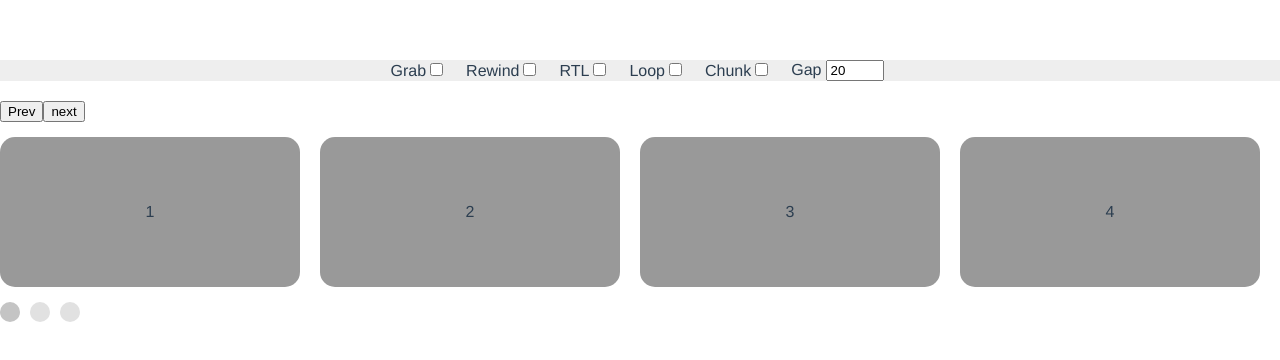
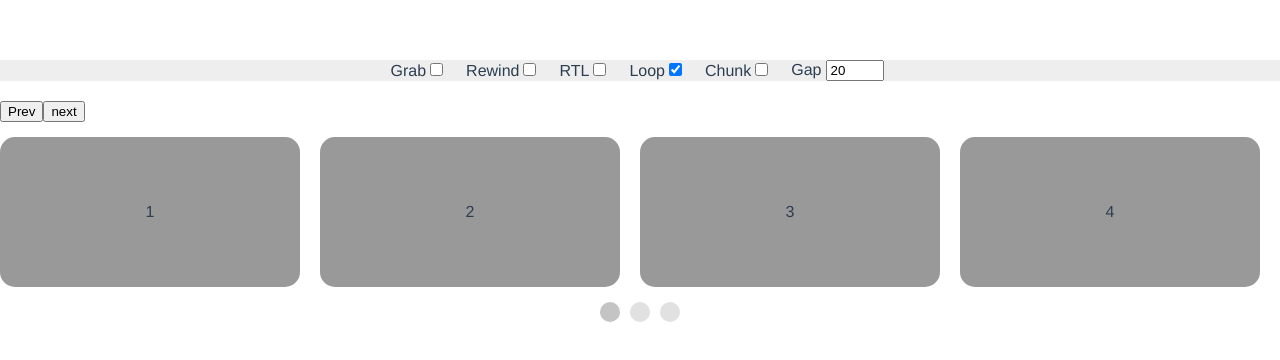
Before and after one commit to PouryaTak/vue-component-carousel, a Vue app: page / in a window 1280 px wide. Shown: the top 360 px of the page. Built offline with nearby package versions, Linux system fonts and the light colour scheme.

Commit message:
add primary loop function

```diff
--- a/src/App.vue
+++ b/src/App.vue
@@ -10,7 +10,7 @@
     >
       <div style="margin: 0 10px">
         <label for="grab">Grab</label>
-        <input type="checkbox" name="grab" id="grab" @change="grab = !grab" />
+        <input type="checkbox" name="grab" id="grab" @change="grab = !grab" :checked="grab"/>
       </div>
       <div style="margin: 0 10px">
         <label for="rewind">Rewind</label>
@@ -18,20 +18,20 @@
           type="checkbox"
           name="rewind"
           id="rewind"
-          @change="rewind = !rewind"
+          @change="rewind = !rewind" :checked="rewind"
         />
       </div>
       <div style="margin: 0 10px">
         <label for="rtl">RTL</label>
-        <input type="checkbox" name="rtl" id="rtl" @change="rtl = !rtl" />
+        <input type="checkbox" name="rtl" id="rtl" @change="rtl = !rtl" :checked="rtl"/>
       </div>
       <div style="margin: 0 10px">
         <label for="loop">Loop</label>
-        <input type="checkbox" name="loop" id="loop" @change="loop = !loop" />
+        <input type="checkbox" name="loop" id="loop" @change="loop = !loop" :checked="loop" />
       </div>
       <div style="margin: 0 10px">
         <label for="chunk">Chunk</label>
-        <input type="checkbox" name="chunk" id="chunk" @change="chunk = !chunk" />
+        <input type="checkbox" name="chunk" id="chunk" @change="chunk = !chunk" :checked="chunk"/>
       </div>
       <div style="margin: 0 10px">
         <label for="gap">Gap</label>
@@ -66,7 +66,7 @@ export default {
       grab: false,
       rewind: false,
       rtl: false,
-      loop: false,
+      loop: true,
       chunk: false,
       gap: 20
     }
--- a/src/components/PvCarrousel.vue
+++ b/src/components/PvCarrousel.vue
@@ -1,12 +1,12 @@
 <template lang="">
     <div :style="rtl ? 'direction:rtl' : ''">
         <div ref="pv_caro" class="pv_caro">
-            <div ref="pv_container" class="pv_container" @mousedown="grabCursor" @mouseup="releasCursor" :style="{ transform: transform_data, gap: gap +'px'}" :class="grab ? 'grab' : ''">
+            <div ref="pv_container" class="pv_container" @mousedown="grabCursor" @mouseup="releasCursor" :style="{ transform: transform_data, gap: gap +'px',transition: `all ${transition_speed}s ease`}" :class="grab ? 'pv_grab' : ''">
                 <slot/>
             </div>
         </div>
         <div ref="pv_dots" class="pv_dots" v-if="dots">
-          <div ref="pv_dot" class="pv_dot" v-for="i in pages" :key="i" @click="dotFunc(i)" :class="dot == i ? 'opacity':''"></div>
+          <div ref="pv_dot" class="pv_dot" v-for="i in pages" :key="i" @click="dotFunc(i)" :class="dot == i ? 'pv_opacity':''"></div>
         </div>
     </div>
 </template>
@@ -31,256 +31,304 @@
 // ? ToDo grab function
 
 export default {
-  name: 'PvCarrousel',
-  data () {
+  name: "PvCarrousel",
+  data() {
     return {
       width_of_viewport_container: null,
       width_of_card: null,
       transformation_value: 0,
-      transform_data: 'translateX(0px)',
+      transform_data: "translateX(0px)",
+      all_cards: null,
       number_of_all_cards: null,
+      cards_container: null,
       width_of_cards_container: null,
       initIndex: 1,
       grabbing: false,
       arr: [],
       mouseMove: 0,
       pages: null,
-      dot: 1
-    }
+      dot: 1,
+      transition_speed: 0.3,
+    };
   },
   props: {
     rewind: {
       type: Boolean,
-      default: false
+      default: false,
     },
     rtl: {
       type: Boolean,
-      default: false
+      default: false,
     },
     grab: {
       type: Boolean,
-      default: false
+      default: false,
     },
     loop: {
       type: Boolean,
-      default: false
+      default: false,
     },
     gap: {
       type: Number,
-      default: 10
+      default: 10,
     },
     dots: {
       type: Boolean,
-      default: true
+      default: true,
     },
     chunk: {
       type: Boolean,
-      default: false
-    }
+      default: false,
+    },
   },
-  mounted () {
+  mounted() {
     if (process.browser) {
-      this.width_of_card = document.querySelector('.pv_card').clientWidth
-      this.width_of_cards_container = this.$refs.pv_container.clientWidth
-      this.width_of_viewport_container = this.$refs.pv_caro.clientWidth
-      this.number_of_all_cards = document.querySelectorAll('.pv_card').length
-      this.pages = Math.round(this.number_of_chunks)
-      console.log(Math.round(this.number_of_chunks))
+      this.width_of_card = document.querySelector(".pv_card").clientWidth;
+      this.cards_container = this.$refs.pv_container;
+      this.width_of_cards_container = this.cards_container.clientWidth;
+      this.width_of_viewport_container = this.$refs.pv_caro.clientWidth;
+      this.all_cards = document.querySelectorAll(".pv_card");
+      this.number_of_all_cards = this.all_cards.length;
+      this.pages = Math.round(this.number_of_chunks);
+      if (this.loop) {
+        this.all_cards.forEach((card) => {
+          this.cards_container.appendChild(card.cloneNode(true));
+        });
+      }
     }
   },
   computed: {
-    number_of_cards_in_chunk () {
+    number_of_cards_in_chunk() {
       // how many cards can be seen in a viewport
       const initial_value =
-        this.width_of_viewport_container / (this.width_of_card + this.gap)
+        this.width_of_viewport_container / (this.width_of_card + this.gap);
       const total_width_of_cards =
-        this.width_of_viewport_container - Math.floor(initial_value) * this.gap
-      return total_width_of_cards / this.width_of_card
+        this.width_of_viewport_container - Math.floor(initial_value) * this.gap;
+      return total_width_of_cards / this.width_of_card;
     },
-    number_of_chunks () {
+    number_of_chunks() {
       // think of it as dots in carousel
       return (
         this.width_of_cards_container /
         (this.number_of_cards_in_chunk * this.width_of_card +
           (this.number_of_cards_in_chunk - 1) * this.gap)
-      )
+      );
     },
-    extra_width () {
+    extra_width() {
       const extra =
-        (1 - (this.number_of_cards_in_chunk % 1)) * this.width_of_card
-      return extra == this.width_of_card ? extra + this.gap : extra
+        (1 - (this.number_of_cards_in_chunk % 1)) * this.width_of_card;
+      return extra == this.width_of_card ? extra + this.gap : extra;
 
       // return ((this.width_of_cards_container/this.width_of_viewport_container) % 1) * this.width_of_viewport_container
     },
-    lastIndex () {
+    lastIndex() {
       return (
         this.number_of_all_cards - Math.floor(this.number_of_cards_in_chunk)
-      )
+      );
     },
-    direction () {
+    direction() {
       if (this.transformation_value < 0) {
-        return 0
+        return 0;
       }
       if (this.rtl) {
-        return this.transformation_value
+        return this.transformation_value;
       } else {
-        return this.transformation_value * -1
+        return this.transformation_value * -1;
       }
-    }
+    },
   },
   methods: {
-    moveNxt () {
+    moveNxt() {
       if (this.chunk) {
         this.dotFunc(
           this.dot == this.pages ? (this.rewind ? 1 : this.pages) : ++this.dot
-        )
-        return
+        );
+        return;
       }
-      if (!this.rewind && this.initIndex > this.lastIndex) {
-        return
+      if (!this.loop && !this.rewind && this.initIndex > this.lastIndex) {
+        return;
       }
       if (this.rewind && this.initIndex > this.lastIndex) {
-        this.initIndex = 1
-        this.transformation_value = 0
-        this.transform_data = `translateX(${this.direction}px)`
-        return
+        this.initIndex = 1;
+        this.transformation_value = 0;
+        this.transform_data = `translateX(${this.direction}px)`;
+        return;
       }
       if (!this.loop && this.initIndex == this.lastIndex) {
         // when there is a little of last card lefts, (adding an extra_width push)!
-        ++this.initIndex
-        this.transformation_value += this.extra_width
-        this.transform_data = `translateX(${this.direction}px)`
-        return
+        ++this.initIndex;
+        this.transformation_value += this.extra_width;
+        this.transform_data = `translateX(${this.direction}px)`;
+        return;
       }
-      if (this.loop && this.initIndex == this.lastIndex) {
-        alert('bingo')
+
+      // ?------------------------------------- loop --------------------------------------------------
+
+      if (this.loop && this.initIndex == this.number_of_all_cards + 1) {
+        // const cards = document.querySelectorAll(".pv_card");
+        // console.log(cards);
+        // for (let i = 0; i < this.number_of_all_cards * 2; i++) {
+        //   cards[i].remove();
+        // }
+        // this.all_cards.forEach((card) => {
+        //   this.cards_container.appendChild(card.cloneNode(true));
+        // });
+        // document.querySelectorAll(".pv_card").forEach((card) => {
+        //   this.cards_container.appendChild(card.cloneNode(true));
+        // });
+        // this.transition_speed = 0;
+        // this.initIndex = 1;
+        // this.transformation_value = 0;
+        // this.transform_data = `translateX(${this.direction}px)`;
+        return;
       }
-      ++this.initIndex
-      this.transformation_value += this.width_of_card + this.gap
-      this.transform_data = `translateX(${this.direction}px)`
+
+      // ?------------------------------------- loop --------------------------------------------------
+      this.transition_speed = 0.3;
+      ++this.initIndex;
+      this.transformation_value += this.width_of_card + this.gap;
+      this.transform_data = `translateX(${this.direction}px)`;
     },
-    movePrv () {
+    movePrv() {
       if (this.chunk) {
         this.dotFunc(
           this.dot === 1 ? (this.rewind ? this.pages : 1) : --this.dot
-        )
-        return
+        );
+        return;
       }
 
       if (!this.rewind && this.transformation_value <= 0) {
-        return
+        return;
       }
 
       if (
         (this.rewind && this.transformation_value <= 0) ||
         this.initIndex == 1
       ) {
-        this.initIndex = this.lastIndex + 1
+        this.initIndex = this.lastIndex + 1;
         this.transformation_value =
           (this.lastIndex - 1) * (this.width_of_card + this.gap) +
-          this.extra_width
-        this.transform_data = `translateX(${this.direction}px)`
-        return
+          this.extra_width;
+        this.transform_data = `translateX(${this.direction}px)`;
+        return;
       }
 
       if (this.initIndex > this.lastIndex) {
-        --this.initIndex
-        this.transformation_value -= this.extra_width
-        this.transform_data = `translateX(${this.direction}px)`
-        return
+        --this.initIndex;
+        this.transformation_value -= this.extra_width;
+        this.transform_data = `translateX(${this.direction}px)`;
+        return;
       }
-      --this.initIndex
-      this.transformation_value -= this.width_of_card + this.gap
-      this.transform_data = `translateX(${this.direction}px)`
+      --this.initIndex;
+      this.transformation_value -= this.width_of_card + this.gap;
+      this.transform_data = `translateX(${this.direction}px)`;
     },
-    grabMove (e) {
-      this.arr.push(e.clientX)
-      console.log(this.arr[this.arr.length - 1] - this.arr[0])
+    grabMove(e) {
+      this.arr.push(e.clientX);
+      console.log(this.arr[this.arr.length - 1] - this.arr[0]);
       // console.log(this.arr)
       // ------------------------------------------------------------------------------------
-      this.mouseMove = this.arr[this.arr.length - 1] - this.arr[0] // to check the direction of grabbing
+      this.mouseMove = this.arr[this.arr.length - 1] - this.arr[0]; // to check the direction of grabbing
       if (this.mouseMove > 0 && this.transformation_value !== 0) {
-        this.transformation_value -= 10
-        this.transform_data = `translateX(${this.direction}px)`
+        this.transformation_value -= 10;
+        this.transform_data = `translateX(${this.direction}px)`;
       } else if (
         this.mouseMove < 0 &&
         this.transformation_value <=
           (this.width_of_card + this.gap) * (this.lastIndex - 1) +
             this.extra_width
       ) {
-        this.transformation_value += 10
-        this.transform_data = `translateX(${this.direction}px)`
+        this.transformation_value += 10;
+        this.transform_data = `translateX(${this.direction}px)`;
       }
-      console.log(this.mouseMove)
-      console.log(this.transformation_value)
+      console.log(this.mouseMove);
+      console.log(this.transformation_value);
     },
-    grabCursor (e) {
-      const container = document.querySelector('.pv_container')
+    grabCursor(e) {
+      const container = document.querySelector(".pv_container");
       if (this.grab) {
-        this.grabbing = !this.grabbing
-        console.log(this.grabbing)
-        container.style.cursor = 'grabbing'
-        container.style.userSelect = 'none'
-        this.grabMove.int = e.clientX
-        container.addEventListener('mousemove', this.grabMove)
+        this.grabbing = !this.grabbing;
+        console.log(this.grabbing);
+        container.style.cursor = "grabbing";
+        container.style.userSelect = "none";
+        this.grabMove.int = e.clientX;
+        container.addEventListener("mousemove", this.grabMove);
       }
     },
-    releasCursor (e) {
-      const container = document.querySelector('.pv_container')
+    releasCursor(e) {
+      const container = document.querySelector(".pv_container");
       if (this.grab) {
-        this.grabbing = !this.grabbing
-        console.log(this.grabbing)
-        container.style.cursor = 'grab'
-        container.style.removeProperty('user-select')
-        this.grabMove.end = e.clientX
-        container.removeEventListener('mousemove', this.grabMove)
-        this.arr.splice(0, this.arr.length)
-        this.mouseMove = 0
+        this.grabbing = !this.grabbing;
+        console.log(this.grabbing);
+        container.style.cursor = "grab";
+        container.style.removeProperty("user-select");
+        this.grabMove.end = e.clientX;
+        container.removeEventListener("mousemove", this.grabMove);
+        this.arr.splice(0, this.arr.length);
+        this.mouseMove = 0;
       }
     },
-    dotFunc (num) {
-      this.dot = num
+    dotFunc(num) {
+      this.dot = num;
       if (num == this.pages) {
-        this.initIndex = this.lastIndex + 1
+        this.initIndex = this.lastIndex + 1;
         this.transformation_value =
           (this.width_of_card + this.gap) * (this.lastIndex - 1) +
-          this.extra_width
-        this.transform_data = `translateX(${this.direction}px)`
-        return
+          this.extra_width;
+        this.transform_data = `translateX(${this.direction}px)`;
+        return;
       }
       this.initIndex =
-        (num - 1) * Math.floor(this.number_of_cards_in_chunk) + 1
+        (num - 1) * Math.floor(this.number_of_cards_in_chunk) + 1;
       this.transformation_value =
-        (this.width_of_card + this.gap) * (this.initIndex - 1)
-      this.transform_data = `translateX(${this.direction}px)`
-    }
+        (this.width_of_card + this.gap) * (this.initIndex - 1);
+      this.transform_data = `translateX(${this.direction}px)`;
+    },
   },
   watch: {
-    mouseMove (newval, oldval) {
+    mouseMove(newval, oldval) {
       if (newval < 0) {
-        console.log('moue moved!')
+        console.log("moue moved!");
       }
     },
-    number_of_chunks (to, from) {
-      this.pages = Math.round(to)
-    }
-  }
-}
+    number_of_chunks(to, from) {
+      this.pages = Math.round(to);
+    },
+    initIndex(to, from) {
+      if (to == this.number_of_all_cards + 1) {
+        setTimeout(() => {
+          const cards = document.querySelectorAll(".pv_card");
+          console.log(cards);
+          for (let i = 0; i < this.number_of_all_cards * 2; i++) {
+            cards[i].remove();
+          }
+          this.all_cards.forEach((card) => {
+            this.cards_container.appendChild(card.cloneNode(true));
+          });
+          document.querySelectorAll(".pv_card").forEach((card) => {
+            this.cards_container.appendChild(card.cloneNode(true));
+          });
+          this.transition_speed = 0;
+          this.initIndex = 1;
+          this.transformation_value = 0;
+          this.transform_data = `translateX(${this.direction}px)`;
+        },this.transition_speed*1000);
+      }
+    },
+  },
+};
 </script>
 <style>
-.pv_caro * {
-  transition: all 0.3s ease;
-}
 .pv_caro {
   overflow: scroll;
 }
 .pv_caro::-webkit-scrollbar {
   display: none;
 }
-.grab {
+.pv_grab {
   cursor: grab;
 }
-.grabbing {
+.pv_grabbing {
   cursor: grabbing;
 }
 .pv_container {
@@ -294,6 +342,8 @@ export default {
 .pv_dots {
   display: flex;
   gap: 10px;
+  width: max-content;
+  margin: 0 auto;
 }
 .pv_dot {
   width: 20px;
@@ -303,7 +353,7 @@ export default {
   cursor: pointer;
   opacity: 0.5;
 }
-.opacity {
+.pv_opacity {
   opacity: 1;
 }
 </style>
```
